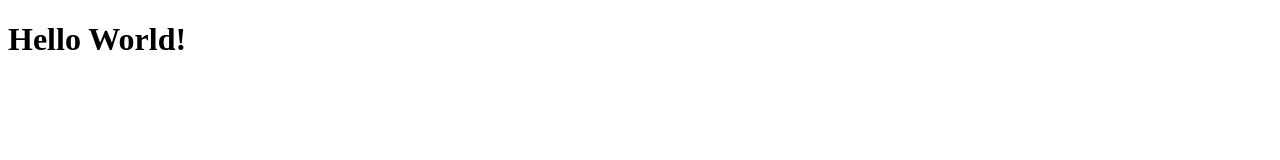
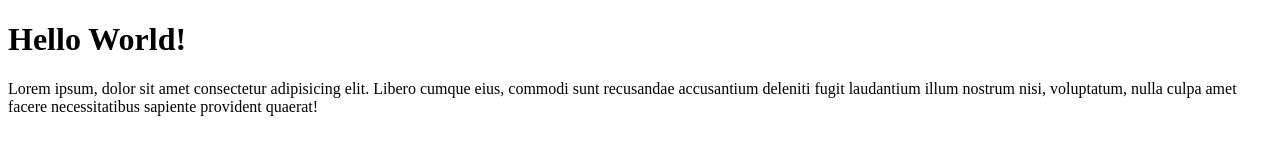
Before and after one commit to webprogamingunpas/wpu-git-test, a plain HTML site: page index.html in a window 1280 px wide. Drawn offline with Linux system fonts and the light colour scheme.

Commit message:
menambahkan paragarf

```diff
--- a/index.html
+++ b/index.html
@@ -8,5 +8,6 @@
 </head>
 <body>
     <h1>Hello World!</h1>
+    <p>Lorem ipsum, dolor sit amet consectetur adipisicing elit. Libero cumque eius, commodi sunt recusandae accusantium deleniti fugit laudantium illum nostrum nisi, voluptatum, nulla culpa amet facere necessitatibus sapiente provident quaerat!</p>
 </body>
 </html>
```
